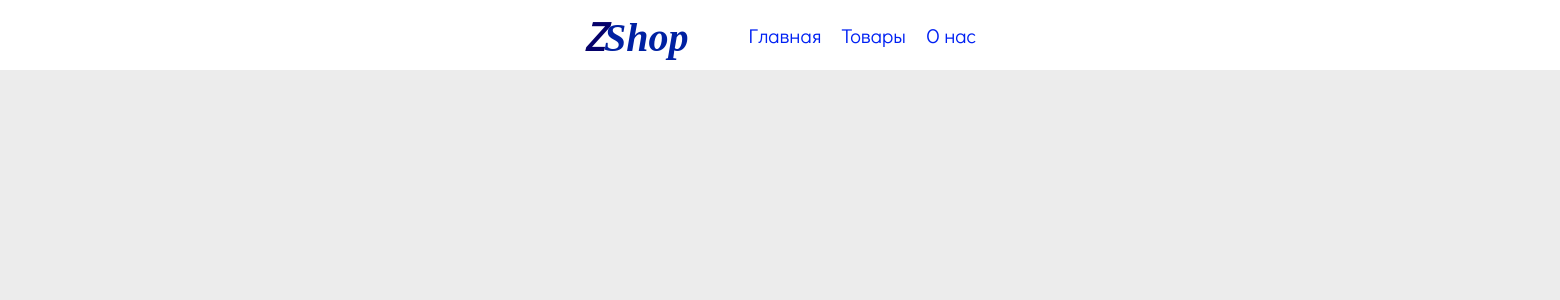
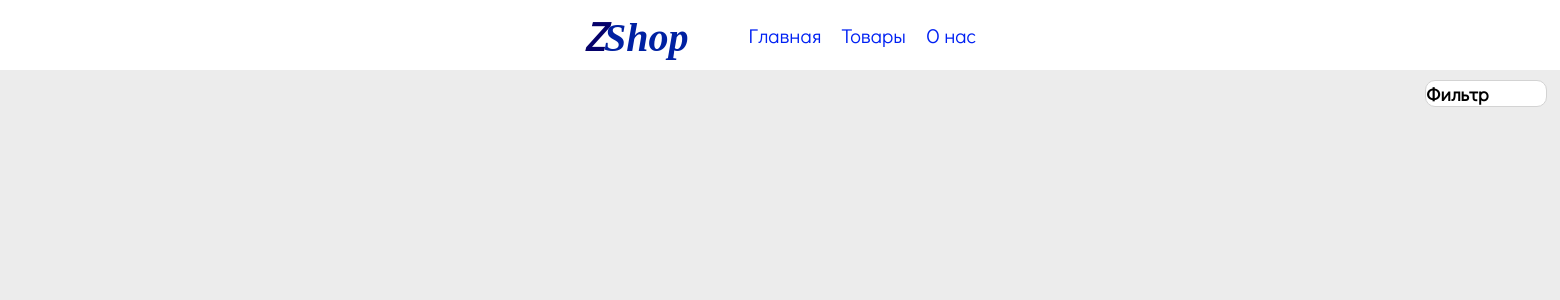
Before and after one commit to patpeshek/internet-shop, a Django app: page / in a window 1560 px wide. Shown: the top 300 px of the page. Run offline with Django 5.2, Linux system fonts and the light colour scheme; data that the repository does not hold is empty; some web fonts are replaced.

Commit message:
Сделал кнопку фильтра

```diff
--- a/internetshop/shop/static/style.css
+++ b/internetshop/shop/static/style.css
@@ -33,7 +33,7 @@ img {
     flex-direction: row;
 
     height: 60%;
-    margin-top: 20px;
+    margin-top: 10px;
     background-color: white;
     border-radius: 20px;
     padding: 10px;
@@ -91,3 +91,17 @@ button {
     margin-left: auto;
     text-align: center;
 }
+
+.filter {
+    height: 25px;
+    width: 120px;
+    cursor: pointer;
+    border: 1px solid lightgray;
+    border-radius: 10px;
+    align-items: center;
+    display: flex;
+    margin-top: 10px;
+    background-color: white;
+    margin-left: 1425px;
+    text-align: center;
+}
--- a/internetshop/shop/templates/index.html
+++ b/internetshop/shop/templates/index.html
@@ -8,8 +8,11 @@
 <a href="/">Главная</a>
 <a href="/products">Товары</a>
 <a href="/aboutus">О нас</a>
+</div>
+<div class="filter">
+    <h3>Фильтр</h3>
+</div>
 
-</div>
 
 {% for product in products %}
 <div class="productList">
```
